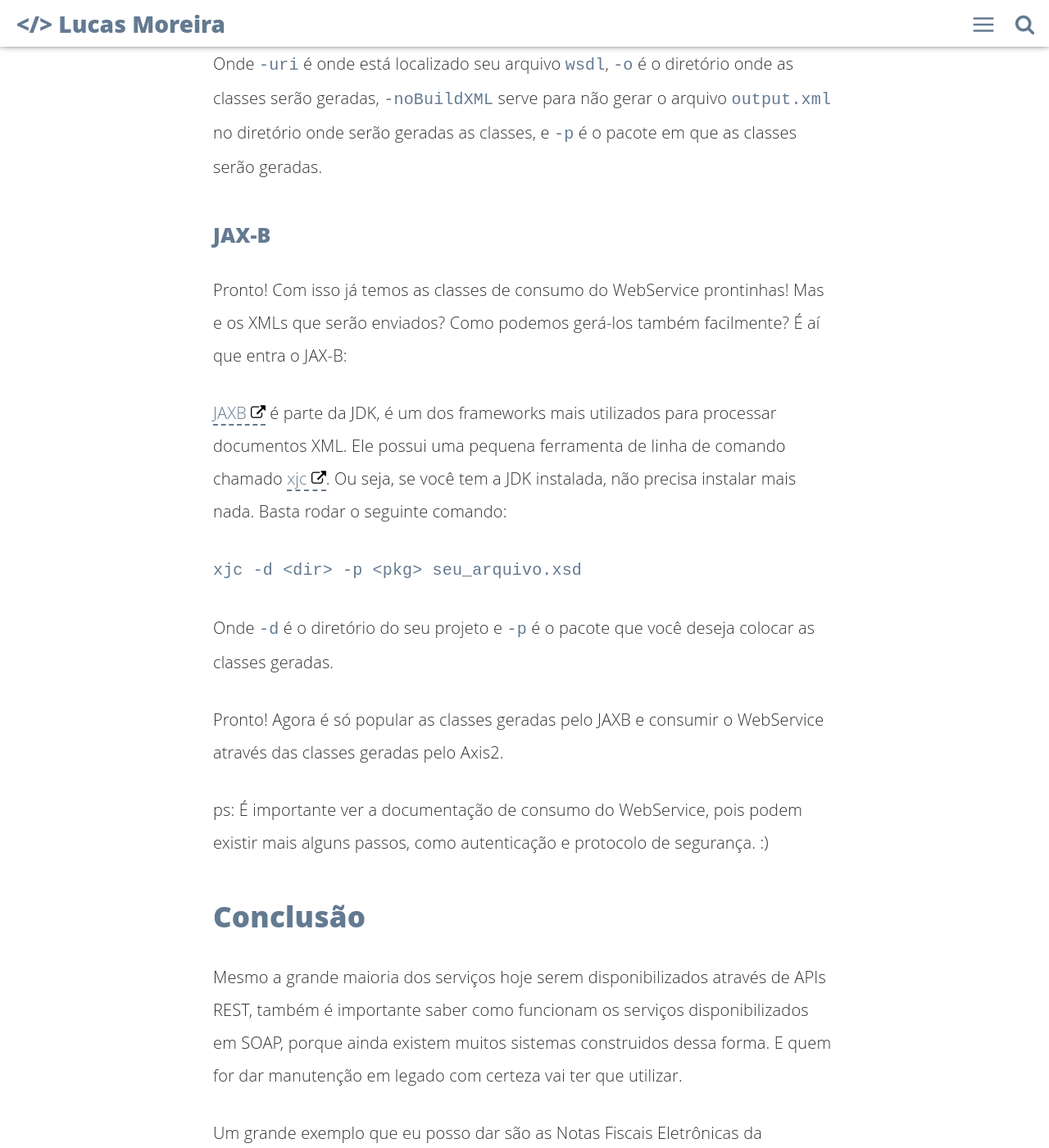
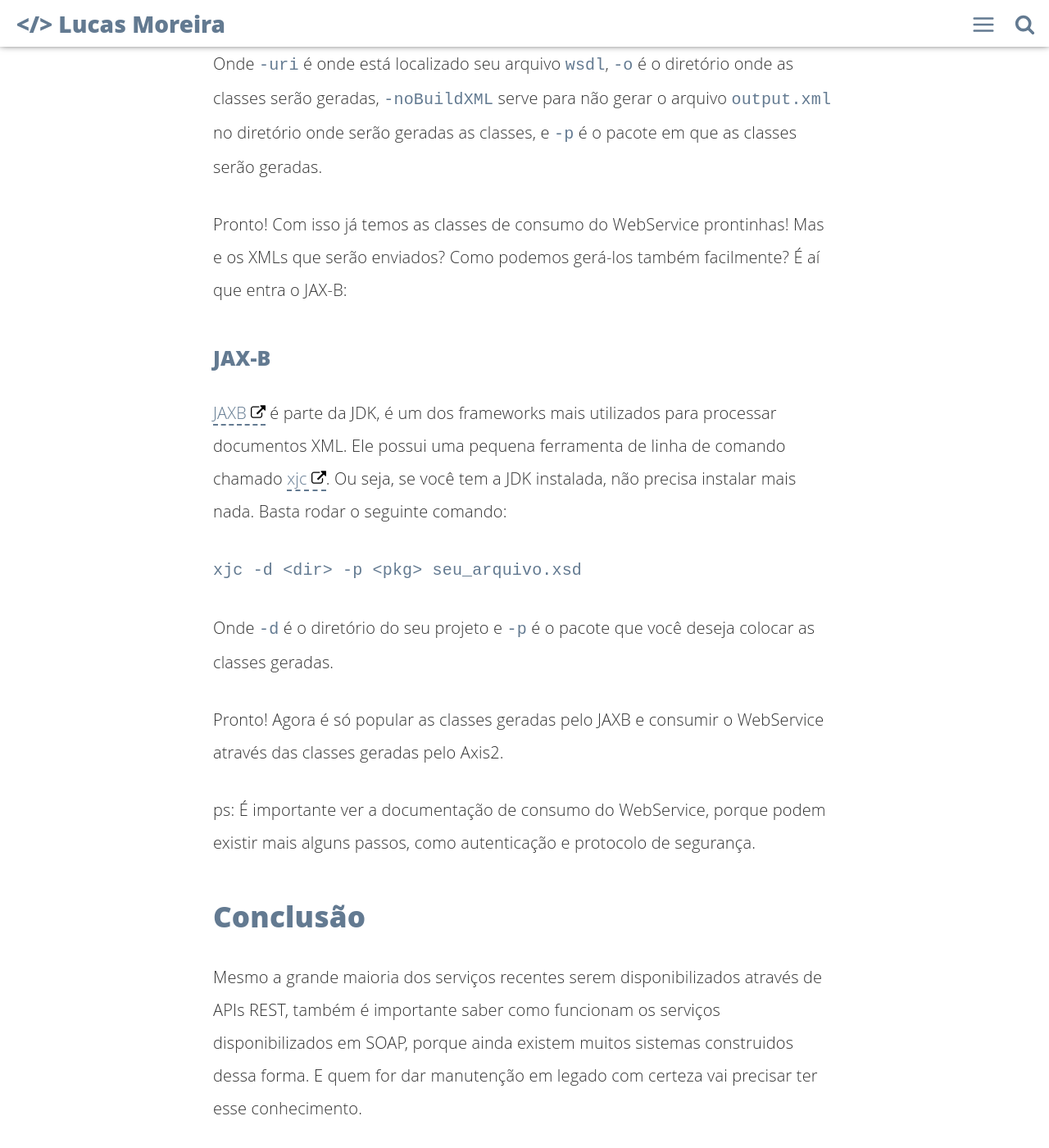
Before and after one commit to lucasmoreiradev/lucasmoreiradev.github.io, a Jekyll site: the page built from _posts/2020-05-07-gerando-classes-java-a-partir-de-arquivos-wsdl-e-xsd.md, in a window 1280 px wide and 1400 px high, scrolled down 1830 px. Shown: the whole window at 82% size. Built offline with Jekyll 4.4.1, drawn with Linux system fonts in a browser that asks for light colours; comment, search, counter and statistics services are not loaded; some of the changed text lies outside the part shown.

Commit message:
chore: Update texts

```diff
--- a/_posts/2020-05-07-gerando-classes-java-a-partir-de-arquivos-wsdl-e-xsd.md
+++ b/_posts/2020-05-07-gerando-classes-java-a-partir-de-arquivos-wsdl-e-xsd.md
@@ -39,9 +39,9 @@ Com o Axis2, por exemplo, podemos pegar um arquivo *wsdl* e gerar as classes de
 
 Onde `-uri` é onde está localizado seu arquivo `wsdl`, `-o` é o diretório onde as classes serão geradas, `-noBuildXML` serve para não gerar o arquivo `output.xml` no diretório onde serão geradas as classes, e `-p` é o pacote em que as classes serão geradas.
 
+Pronto! Com isso já temos as classes de consumo do WebService prontinhas! Mas e os XMLs que serão enviados? Como podemos gerá-los também facilmente? É aí que entra o JAX-B:
+
 ### JAX-B
-
-Pronto! Com isso já temos as classes de consumo do WebService prontinhas! Mas e os XMLs que serão enviados? Como podemos gerá-los também facilmente? É aí que entra o JAX-B:
 
 [JAXB](https://jcp.org/aboutJava/communityprocess/mrel/jsr222/)  é parte da JDK, é um dos frameworks mais utilizados para processar documentos XML. Ele possui uma pequena ferramenta de linha de comando chamado [xjc](http://docs.oracle.com/javase/6/docs/technotes/tools/share/xjc.html). Ou seja, se você tem a JDK instalada, não precisa instalar mais nada. Basta rodar o seguinte comando:
 
@@ -51,13 +51,13 @@ Onde `-d` é o diretório do seu projeto e `-p` é o pacote que você deseja col
 
 Pronto! Agora é só popular as classes geradas pelo JAXB e consumir o WebService através das classes geradas pelo Axis2.
 
-ps: É importante ver a documentação de consumo do WebService, pois podem existir mais alguns passos, como autenticação e protocolo de segurança. :)
+ps: É importante ver a documentação de consumo do WebService, porque podem existir mais alguns passos, como autenticação e protocolo de segurança.
 
 ## Conclusão
 
-Mesmo a grande maioria dos serviços hoje serem disponibilizados através de APIs REST, também é importante saber como funcionam os serviços disponibilizados em SOAP, porque ainda existem muitos sistemas construidos dessa forma. E quem for dar manutenção em legado com certeza vai ter que utilizar.
+Mesmo a grande maioria dos serviços recentes serem disponibilizados através de APIs REST, também é importante saber como funcionam os serviços disponibilizados em SOAP, porque ainda existem muitos sistemas construidos dessa forma. E quem for dar manutenção em legado com certeza vai precisar ter esse conhecimento.
 
-Um grande exemplo que eu posso dar são as Notas Fiscais Eletrônicas da Secretaria de Fazenda. Tudo é feito com SOAP e a gente que se vire para consumir. 😬
+Um grande exemplo que eu posso dar são as Notas Fiscais Eletrônicas da Secretaria de Fazenda. Tudo é feito com SOAP!
 
 E vocês, já tiveram que lidar com WebServices SOAP?
 
```
Also changed, not shown: other parts of _posts/2020-05-07-gerando-classes-java-a-partir-de-arquivos-wsdl-e-xsd.md (+3 -3 lines).
